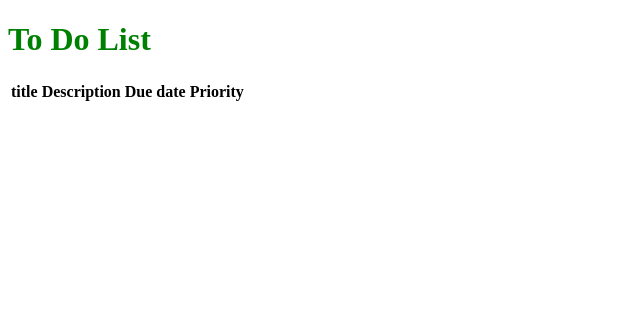
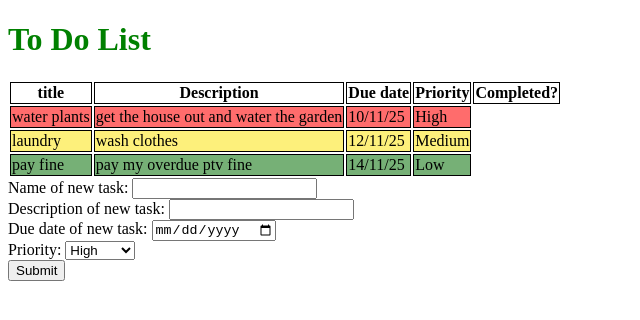
Before and after one commit to jbassoRMIT/ToDo-project, a website built with webpack: page src/template.html in a window 1280 px wide. Shown: the whole page, without its empty margins (0-640 px from the left). Built offline with nearby package versions, Linux system fonts and the light colour scheme.

Commit message:
Adding field for completed status, and will render a tick or cross depending on if the task is completed or not

```diff
--- a/src/renderTodoList.js
+++ b/src/renderTodoList.js
@@ -25,6 +25,8 @@ const displayTodo=function(){
     dateHeader.textContent="Due date";
     const priorityHeader=document.createElement("th");
     priorityHeader.textContent="Priority";
+    const isCompletedHeader=document.createElement("th");
+    isCompletedHeader.textContent="Completed?";
 
     displayTodo.appendChild(displayTodoTable);
     displayTodoTable.appendChild(tableHeaderRow);
@@ -32,12 +34,34 @@ const displayTodo=function(){
     tableHeaderRow.appendChild(descriptionHeader);
     tableHeaderRow.appendChild(dateHeader)
     tableHeaderRow.appendChild(priorityHeader);
+    tableHeaderRow.appendChild(isCompletedHeader);
 
 
     //iterate over tasks, creating an li  element and appending to div
     for(let task of tasks){
-        const taskInfo=document.createElement("li");
-        taskInfo.textContent=`task: ${task.description}, due: ${task.dueDate}`;
+        //create a row for each task
+        const taskInfo=document.createElement("tr");
+
+        //create a td for each data field
+        const taskTitle=document.createElement("td");
+        taskTitle.textContent=task.title;
+        const taskDescription=document.createElement("td");
+        taskDescription.textContent=task.description;
+        const taskDue=document.createElement("td");
+        taskDue.textContent=task.dueDate;
+        const taskPriority=document.createElement("td");
+        taskPriority.textContent=task.priority;
+        const taskIsCompleted=document.createElement("td");
+        const isCompletedImage=document.createElement("img");
+        // if(task.isCompleted){
+        //     isCompletedImage.src=
+        // }
+
+        //append all the td's to the tr
+        taskInfo.appendChild(taskTitle);
+        taskInfo.appendChild(taskDescription);
+        taskInfo.appendChild(taskDue);
+        taskInfo.appendChild(taskPriority);
 
         //add class info for conditional formatting based on priority
         if(task.priority=="High"){
@@ -55,7 +79,9 @@ const displayTodo=function(){
             taskInfo.classList.remove("highPriority");
             taskInfo.classList.remove("mediumPriority");
         }
-        displayTodoList.appendChild(taskInfo);
+
+        //append tr to table
+        displayTodoTable.appendChild(taskInfo);
     }
 
 }
--- a/src/styles.css
+++ b/src/styles.css
@@ -3,13 +3,17 @@ h1{
 }
 
 .highPriority{
-    color: red;
+    background-color: rgb(255, 108, 108);
 }
 
 .mediumPriority{
-    color: rgb(255, 230, 0);
+    background-color: rgb(253, 240, 123);
 }
 
 .lowPriority{
-    color: green;
+    background-color: rgb(118, 176, 118);
 }
+
+th,td {
+    border: 1px solid black;
+}
--- a/src/toDo.js
+++ b/src/toDo.js
@@ -1,10 +1,11 @@
 //class constructor for a todo object
 class ToDo{
-    constructor(title,description,dueDate,priority){
+    constructor(title,description,dueDate,priority,isCompleted){
         this.title=title;
         this.description=description;
         this.dueDate=dueDate;
         this.priority=priority;
+        this.isCompleted=isCompleted;
     }
 }
 
--- a/src/todoArray.js
+++ b/src/todoArray.js
@@ -1,13 +1,10 @@
 //import toDo class
 import { ToDo } from "./toDo.js";
 
-//import removeChildren function from helper file
-import { removeChildren } from "./helperFunctions.js";
-
 //test object creation
-const task1=new ToDo("water plants","get the house out and water the garden","10/11/25","High");
-const task2=new ToDo("laundry","wash clothes","12/11/25","Medium");
-const task3=new ToDo("pay fine","pay my overdue ptv fine","14/11/25","Low");
+const task1=new ToDo("water plants","get the house out and water the garden","10/11/25","High",false);
+const task2=new ToDo("laundry","wash clothes","12/11/25","Medium",true);
+const task3=new ToDo("pay fine","pay my overdue ptv fine","14/11/25","Low",false);
 
 
 //setup tasks as an array of task objects, and push task 1 and 2 now for testing
```
